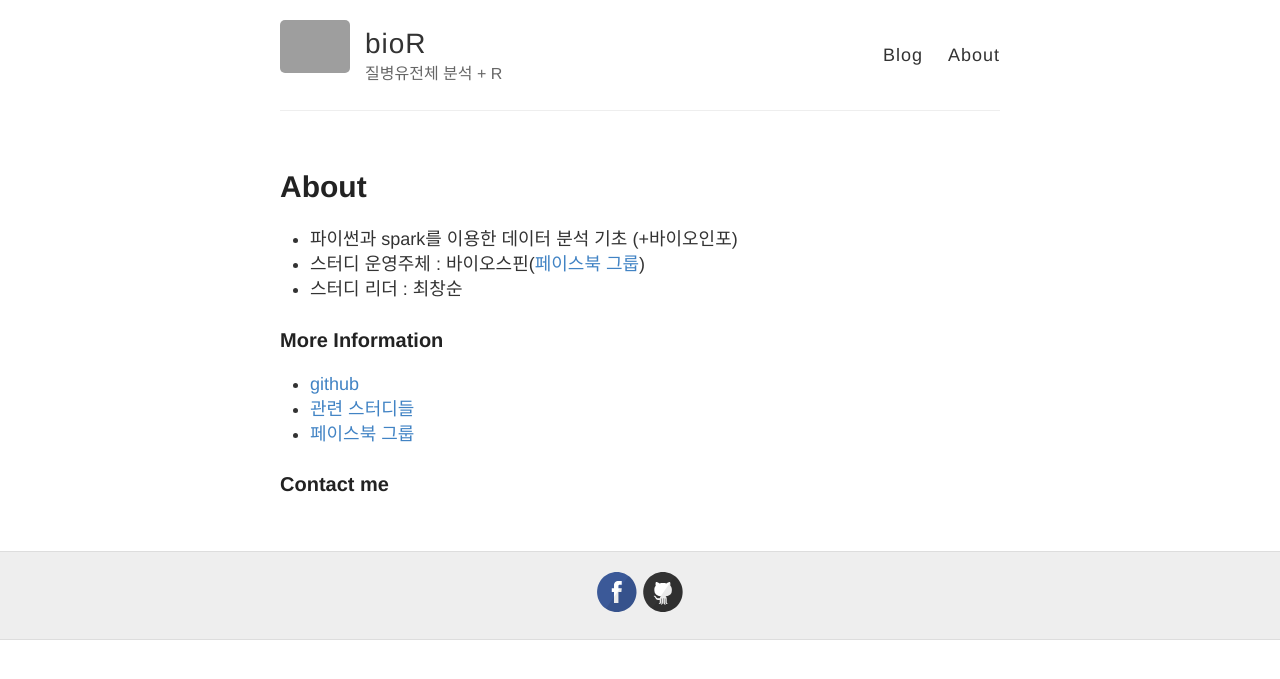
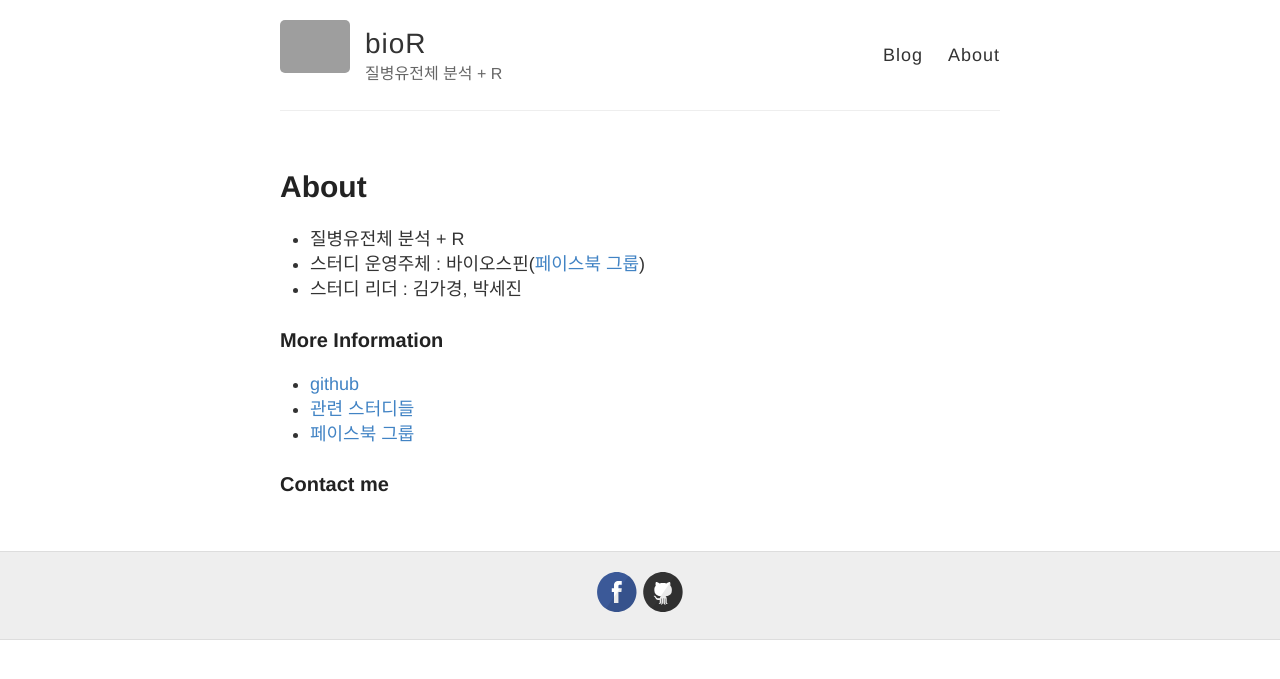
Before and after one commit to biospin/bioR, a Jekyll site: the page built from about.md, in a window 1280 px wide. Shown: the top 679 px of the page. Built offline with Jekyll 4.4.1, drawn with Linux system fonts in a browser that asks for light colours; Markdown is read by kramdown in place of the engine named in the settings; grey boxes are pictures that could not be loaded.

Commit message:
Update about.md

```diff
--- a/about.md
+++ b/about.md
@@ -4,13 +4,13 @@ title: About
 permalink: /about/
 ---
 
-* 파이썬과 spark를 이용한 데이터 분석 기초 (+바이오인포)
+* 질병유전체 분석 + R
 * 스터디 운영주체 : 바이오스핀([페이스북 그룹](https://www.facebook.com/groups/biospin/))
-* 스터디 리더 : 최창순
+* 스터디 리더 : 김가경, 박세진
 
 ### More Information
 
-* [github](https://github.com/biospin/biospark)
+* [github](https://github.com/biospin/bioR)
 * [관련 스터디들](http://biospin.github.io/)
 * [페이스북 그룹](https://www.facebook.com/groups/biospin/)
 
```
